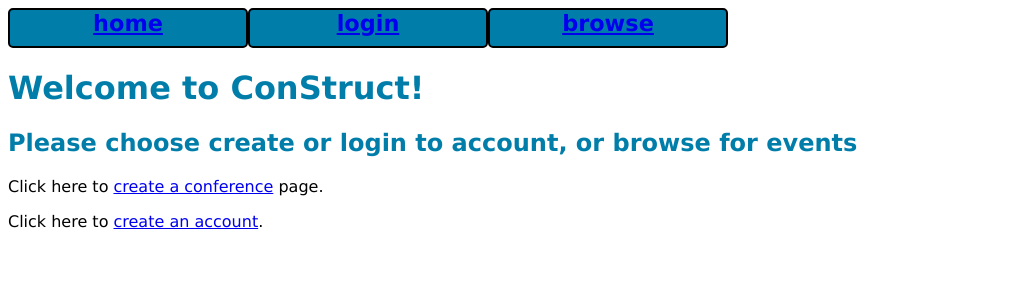
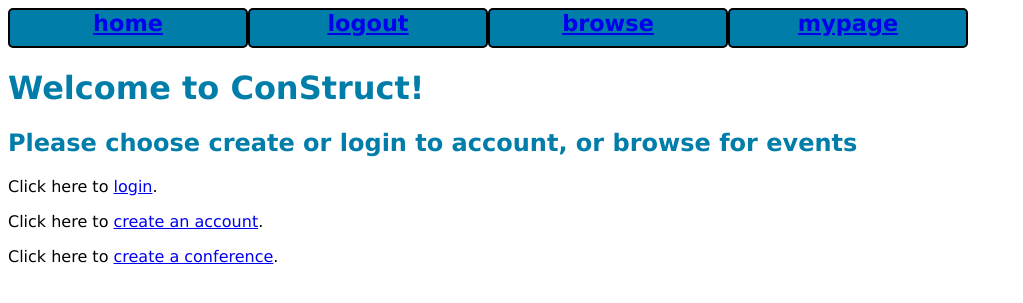
Before and after one commit to fangzhongfionaxu/ConStruct_cs304, a Flask app: page / in a window 1280 px wide. Shown: the top 303 px of the page, without its empty margins (0-1023 px from the left). Run offline with Flask 3, Linux system fonts and the light colour scheme.

Commit message:
added logout

```diff
--- a/app.py
+++ b/app.py
@@ -84,7 +84,18 @@ def login():
                 flash('login incorrect. Try again or join')
                 return redirect( url_for('home'))
 
+@app.route('/logout/', methods = ['GET','POST']) #home
+def logout():
+    if 'uid' in session:
 
+        session.pop('uid')
+        session.pop('email')
+        session.pop('logged_in')
+        flash('You are logged out')
+        return redirect(url_for('home'))
+    else:
+        flash('you are not logged in. Please login or create account')
+        return redirect( url_for('home') )
 
 @app.route('/create_account/', methods=['GET','POST']) #need to add hashed to password section
 def create_account():
@@ -129,15 +140,20 @@ def create_account():
 
         return redirect(url_for('account_detail',uid = new_uid)) #redirect to user detail page
 
-
+@app.route('/account_detail/<uid>', defaults={'uid': None}, methods=["GET", "POST"])
 @app.route('/account_detail/<uid>', methods=['GET','POST']) #user detail (account detail) page
 def account_detail(uid):
-    conn = dbi.connect()
-    user = c.get_user(conn,uid)
-    if not user:
-        flash("User not found. Redirecting to create account page.")
-        return redirect(url_for('create_account'))
-    return render_template('account_detail.html',title ='Account Detail Page', **user)
+    if 'uid' in session:
+        uid = session['uid']
+        conn = dbi.connect()
+        user = c.get_user(conn,uid)
+        if not user:
+            flash("User not found. Redirecting to create account page.")
+            return redirect(url_for('create_account'))
+        return render_template('account_detail.html',title ='Account Detail Page', **user)
+    else:
+        flash('user not logged in, login or create account')
+        return redirect(url_for('home'))
 
 @app.route('/create_conf/<uid>', defaults={'uid': None}, methods=["GET", "POST"])
 @app.route('/create_conf/<uid>', methods=['GET', 'POST'])
@@ -166,7 +182,7 @@ def create_conf(uid):
             return redirect(url_for('conf_detail', eid=new_eid)) # go to conf detail page
 
     else:
-        flash('You are not loged in. Please login or create account before creating conference')
+        flash('You are not logged in. Please login or create account before creating conference')
         return redirect(url_for('home'))
 
 
--- a/templates/base.html
+++ b/templates/base.html
@@ -25,8 +25,9 @@
 <nav>
   <ul>
     <li><a href="{{url_for('home')}}">home</a></li>
-    <li><a href="{{url_for('login')}}">login</a></li>
+    <li><a href="{{url_for('logout')}}">logout</a></li>
     <li><a href="{{url_for('browse', uid = 'uid')}}">browse</a></li>
+    <li><a href="{{url_for('account_detail', uid = 'uid')}}">mypage</a></li>
 
   </ul>
 </nav>
--- a/templates/create_account.html
+++ b/templates/create_account.html
@@ -15,7 +15,7 @@ cid int -->
 
 <form method=post action="/create_account/">
   <fieldset>
-  <legend>Account Information: (categories with "*"" is required)</legend>
+  <legend>Account Information: (categories with "*" is required)</legend>
   <table>
     <!--uid will be added in the database but not part of the input-->
   <tr><td><label for="name"> *firstname and lastname:</label></td>
--- a/templates/main.html
+++ b/templates/main.html
@@ -7,8 +7,10 @@
 <h2> Please choose create or login to account, or browse for events</h2>
 
 
-<p>Click here to <a href="{{ url_for('create_conf') }}">  create a conference</a> page.</p>
+<p>Click here to <a href="{{ url_for('login') }}"> login</a>.</p>
 
 <p>Click here to <a href="{{ url_for('create_account') }}">  create an account</a>.</p>
 
+<p>Click here to <a href="{{ url_for('create_conf') }}">  create a conference</a>.</p>
+
 {% endblock %}
```
